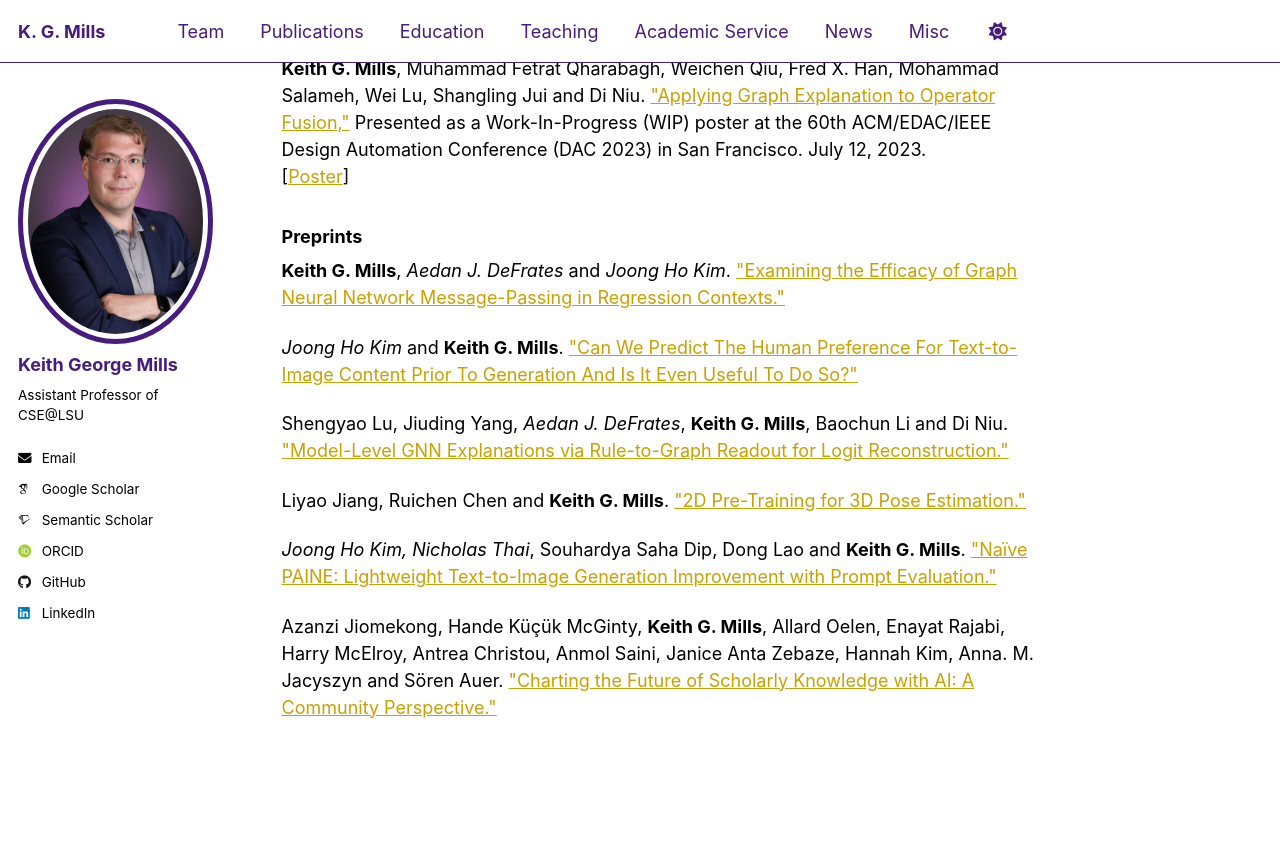
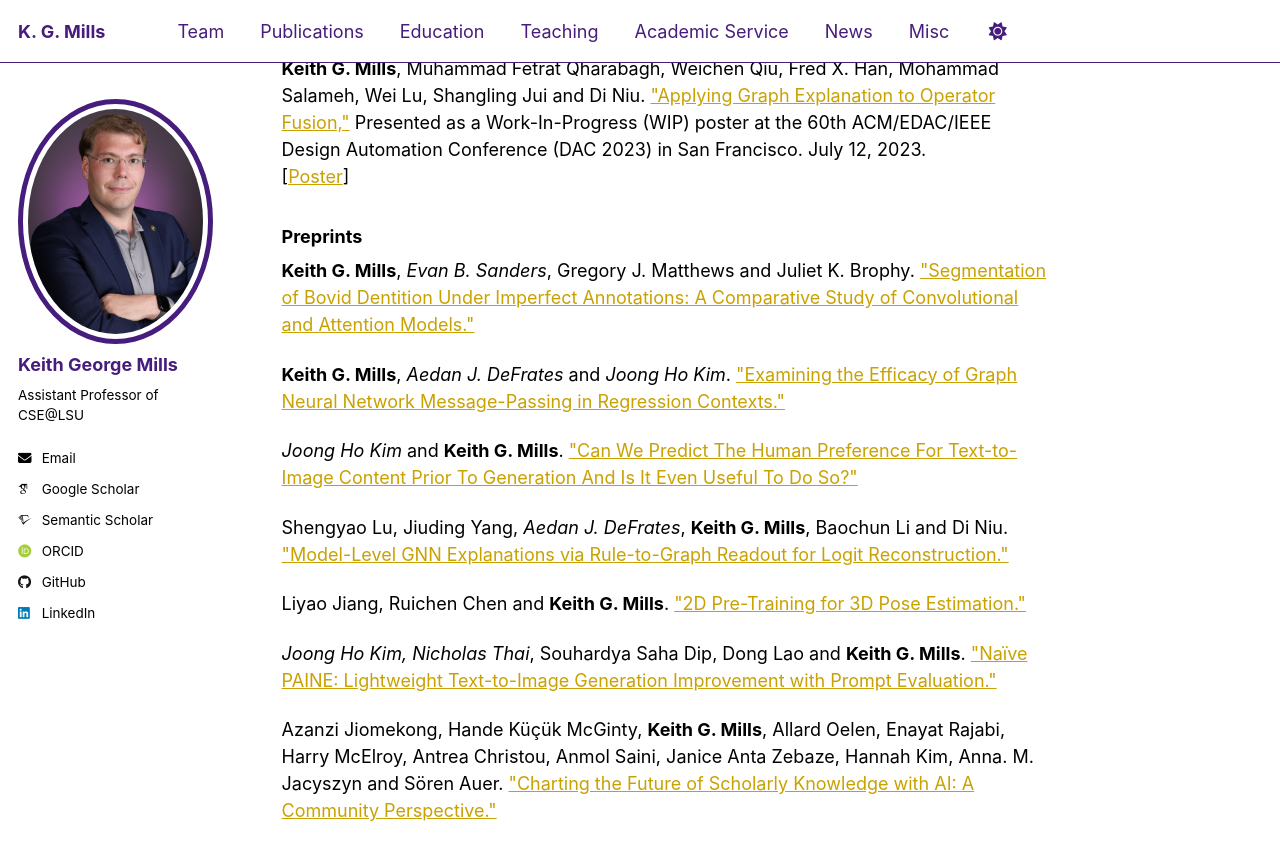
Before and after one commit to kgmills/kgmills.github.io, a Jekyll site: the page built from _pages/publications.md, in a window 1280 px wide and 900 px high, scrolled down 3100 px. Shown: the top 860 px of the window. Built offline with Jekyll 4.4.1, drawn with Linux system fonts in a browser that asks for light colours; some web fonts are replaced.

Commit message:
Edit Evan and Bovid

```diff
--- a/_data/publications.yml
+++ b/_data/publications.yml
@@ -250,6 +250,12 @@
       url: "../assets/posters/applying_get_op_fusion_DAC2023.pdf"
 
 - category: Preprints
+  sort_date: "2026-08"
+  authors: "<strong>Keith G. Mills</strong>, <em>Evan B. Sanders</em>, Gregory J. Matthews and Juliet K. Brophy."
+  title: "Segmentation of Bovid Dentition Under Imperfect Annotations: A Comparative Study of Convolutional and Attention Models."
+  title_url: "https://arxiv.org/pdf/2608.31052"
+
+- category: Preprints
   sort_date: "2026-07"
   authors: "<strong>Keith G. Mills</strong>, <em>Aedan J. DeFrates</em> and <em>Joong Ho Kim</em>."
   title: "Examining the Efficacy of Graph Neural Network Message-Passing in Regression Contexts."
```
Also changed, not shown: _pages/team.md (+3 -3 lines).
